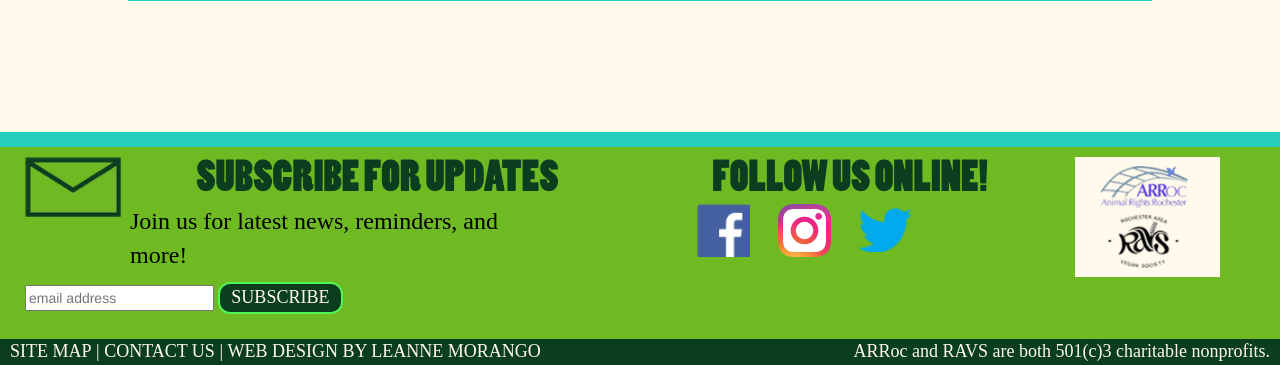
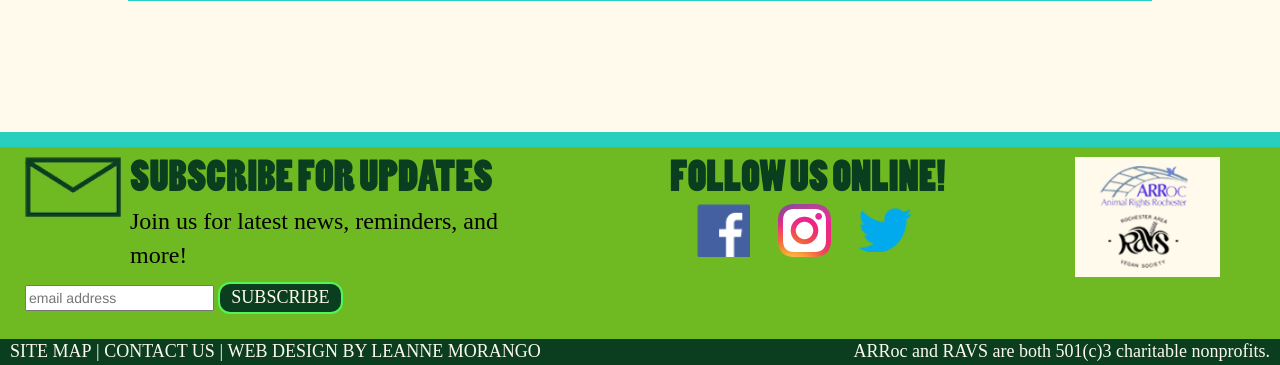
Before and after one commit to LucidDistortion/Rochester-VegFest-Website, a PHP site: page /contact.html in a window 1280 px wide. Shown: the part 1308-1673 px from the top of the page. Run offline with PHP 8.4, Linux system fonts and the light colour scheme; some web fonts are replaced.

Commit message:
Fixed CSS nonsense

```diff
--- a/css/footer.css
+++ b/css/footer.css
@@ -42,7 +42,6 @@
 /*Mailing List*/
 
 /* MailChimp form style */
-
 #mc_embed_signup{
 	width: 100%;
 }
@@ -76,6 +75,7 @@
 h3.footerTitle {
 	font-size: 42px;
 	margin: 0 0;
+	text-align: left !important;
 }
 
 p#maildetail {
```
